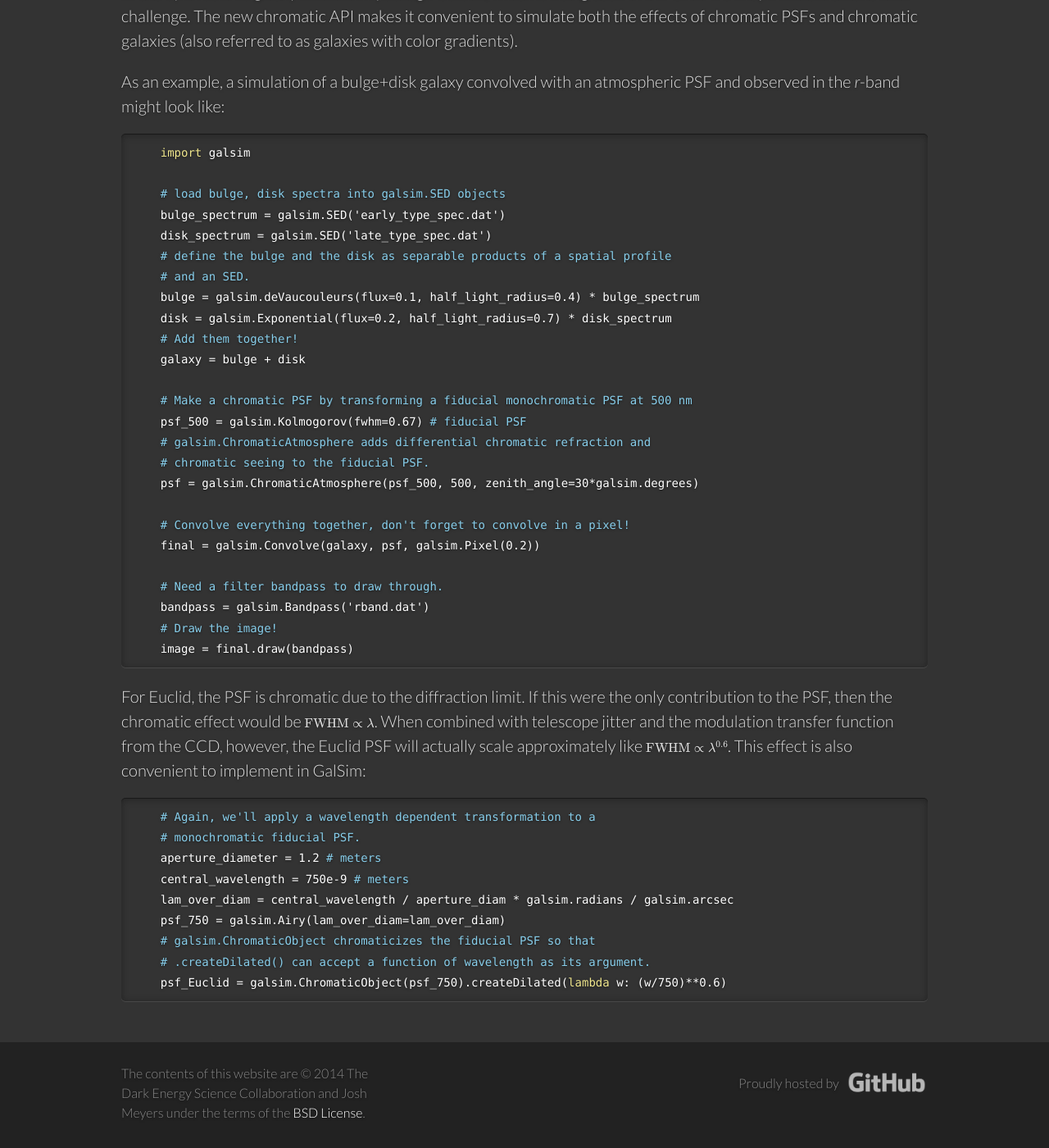
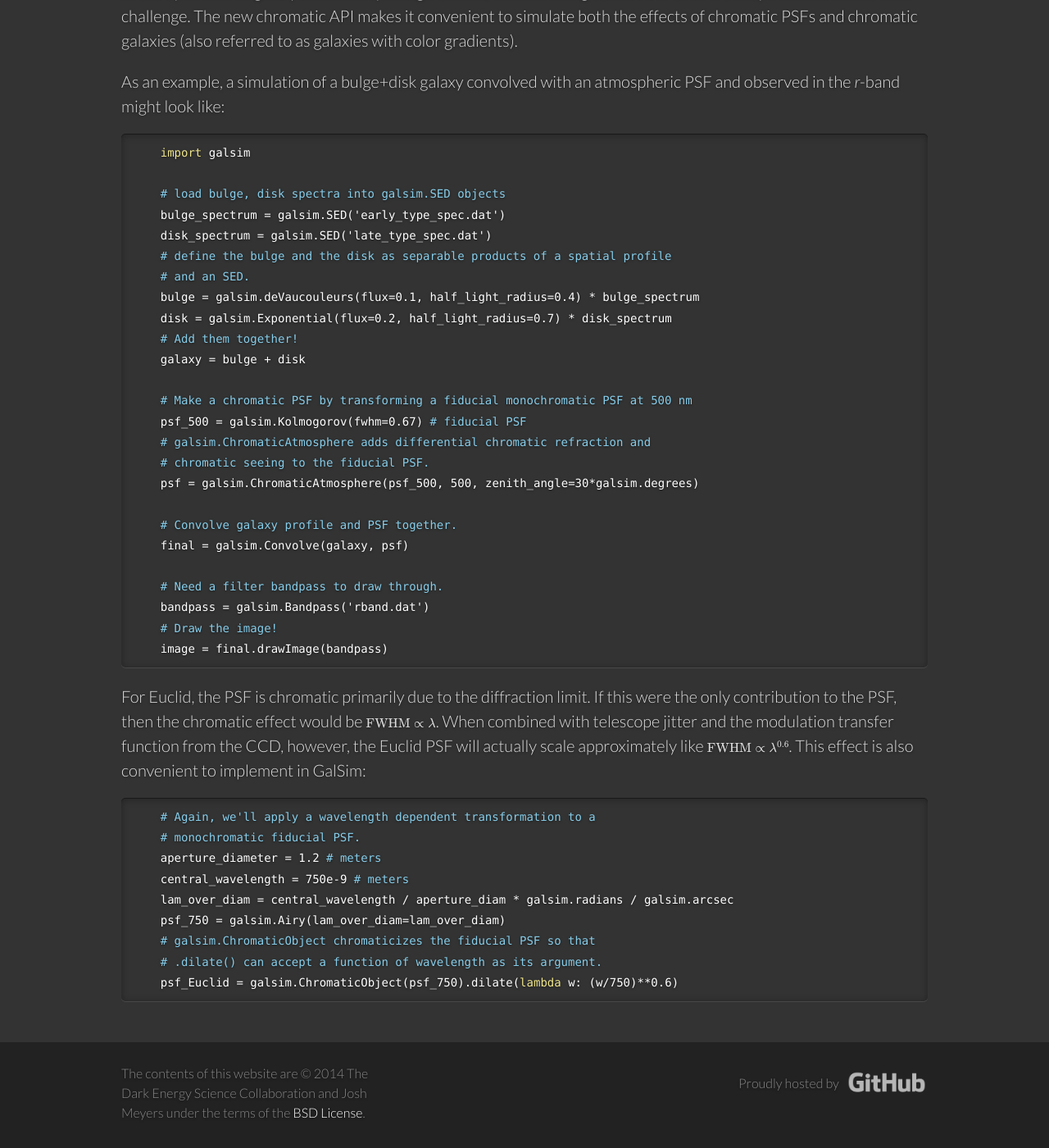
Before and after one commit to LSSTDESC/chroma, a Jekyll site: the page built from galsim/index.md, in a window 1280 px wide and 1400 px high, scrolled down 268 px. Shown: the whole window at 82% size. Built offline with Jekyll 4.4.1, drawn with Linux system fonts in a browser that asks for light colours; some web fonts are replaced; formulas are drawn with MathJax 3.

Commit message:
update for updated GalSim API

```diff
--- a/galsim/index.md
+++ b/galsim/index.md
@@ -27,16 +27,16 @@ As an example, a simulation of a bulge+disk galaxy convolved with an atmospheric
     # chromatic seeing to the fiducial PSF.
     psf = galsim.ChromaticAtmosphere(psf_500, 500, zenith_angle=30*galsim.degrees)
 
-    # Convolve everything together, don't forget to convolve in a pixel!
-    final = galsim.Convolve(galaxy, psf, galsim.Pixel(0.2))
+    # Convolve galaxy profile and PSF together.
+    final = galsim.Convolve(galaxy, psf)
 
     # Need a filter bandpass to draw through.
     bandpass = galsim.Bandpass('rband.dat')
     # Draw the image!
-    image = final.draw(bandpass)
+    image = final.drawImage(bandpass)
 {% endhighlight %}
 
-For Euclid, the PSF is chromatic due to the diffraction limit.  If this were the only contribution to the PSF, then the chromatic effect would be \\({\scriptsize \mathrm{FWHM} \propto \lambda}\\).  When combined with telescope jitter and the modulation transfer function from the CCD, however, the Euclid PSF will actually scale approximately like \\({\scriptsize \mathrm{FWHM} \propto \lambda^{0.6}}\\).  This effect is also convenient to implement in GalSim:
+For Euclid, the PSF is chromatic primarily due to the diffraction limit.  If this were the only contribution to the PSF, then the chromatic effect would be \\({\scriptsize \mathrm{FWHM} \propto \lambda}\\).  When combined with telescope jitter and the modulation transfer function from the CCD, however, the Euclid PSF will actually scale approximately like \\({\scriptsize \mathrm{FWHM} \propto \lambda^{0.6}}\\).  This effect is also convenient to implement in GalSim:
 
 {% highlight python %}
     # Again, we'll apply a wavelength dependent transformation to a
@@ -46,6 +46,6 @@ For Euclid, the PSF is chromatic due to the diffraction limit.  If this were the
     lam_over_diam = central_wavelength / aperture_diam * galsim.radians / galsim.arcsec
     psf_750 = galsim.Airy(lam_over_diam=lam_over_diam)
     # galsim.ChromaticObject chromaticizes the fiducial PSF so that
-    # .createDilated() can accept a function of wavelength as its argument.
-    psf_Euclid = galsim.ChromaticObject(psf_750).createDilated(lambda w: (w/750)**0.6)
+    # .dilate() can accept a function of wavelength as its argument.
+    psf_Euclid = galsim.ChromaticObject(psf_750).dilate(lambda w: (w/750)**0.6)
 {% endhighlight %}
```
